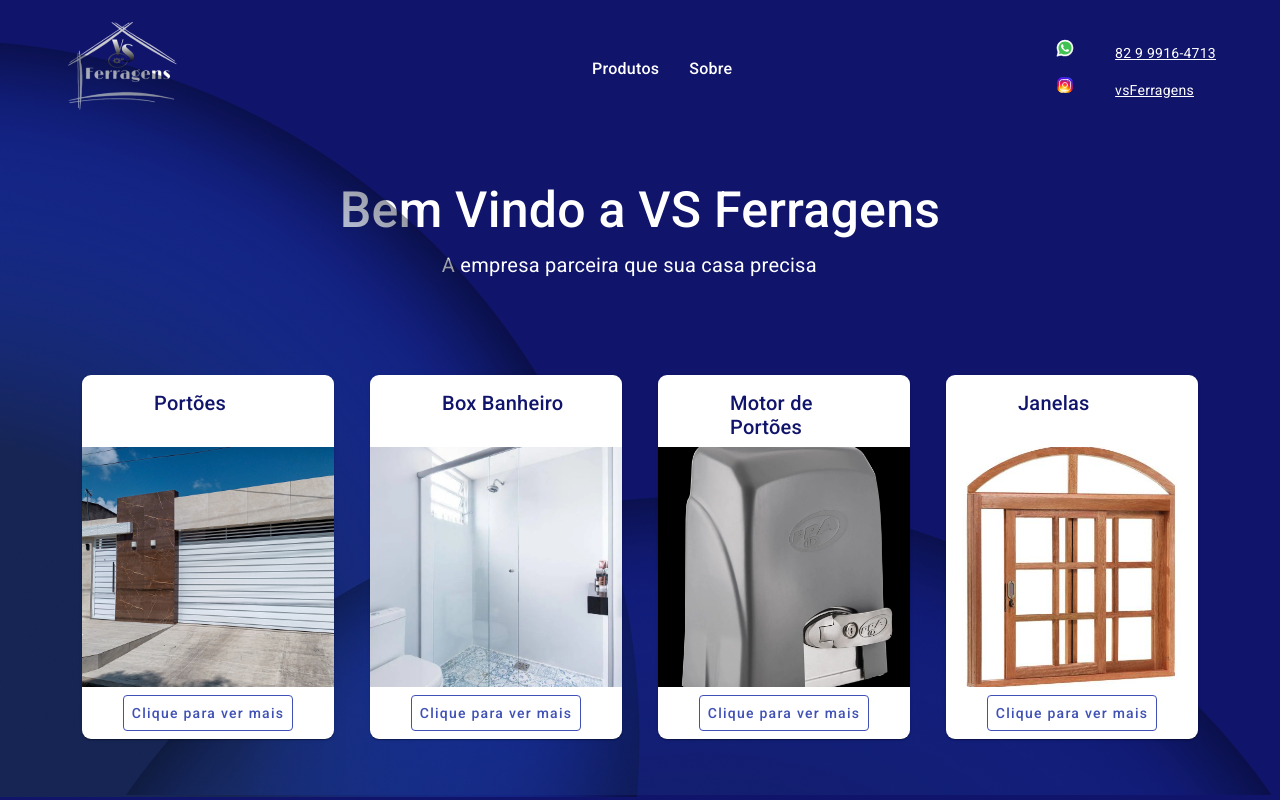
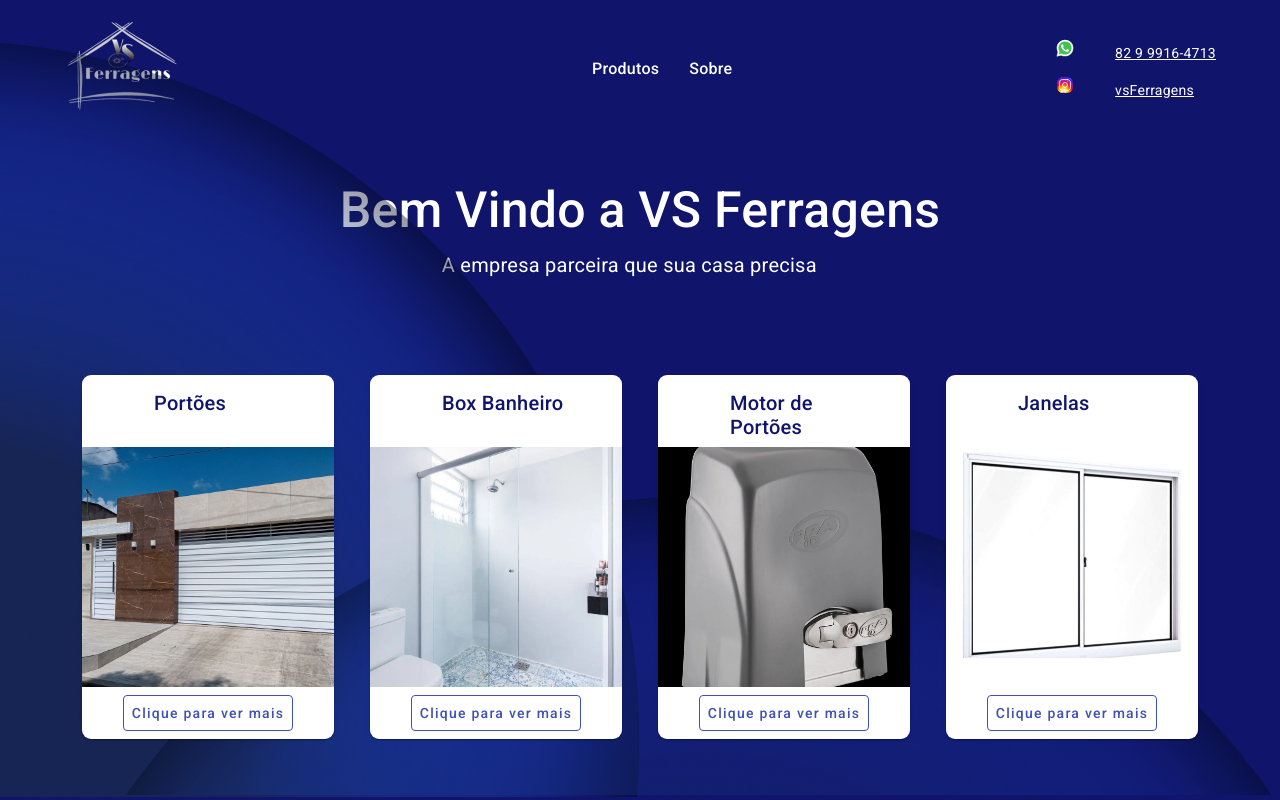
Before and after one commit to CyberNicky/vs-ferragens-front, an Angular app: page /produtos in a window 1280 px wide. Built offline with nearby package versions, Linux system fonts and the light colour scheme.

Commit message:
feat: change image janela

```diff
--- a/src/app/pages/welcome/welcome.component.html
+++ b/src/app/pages/welcome/welcome.component.html
@@ -54,11 +54,7 @@
       <div mat-card-avatar class="example-header-image"></div>
       <mat-card-title>Janelas</mat-card-title>
     </mat-card-header>
-    <img
-      mat-card-image
-      src="../../../assets/jpg/tipos-de-janelas-54.jpg"
-      alt="Janelas"
-    />
+    <img mat-card-image src="../../../assets/jpg/janela.jpg" alt="Janelas" />
 
     <mat-card-actions>
       <button mat-button color="primary" class="button">
```
Also changed, not shown: src/app/app.module.ts (+6 -1 lines), src/assets/jpg/janela.jpg (added), src/assets/jpg/tipos-de-janelas-54.jpg (deleted).
